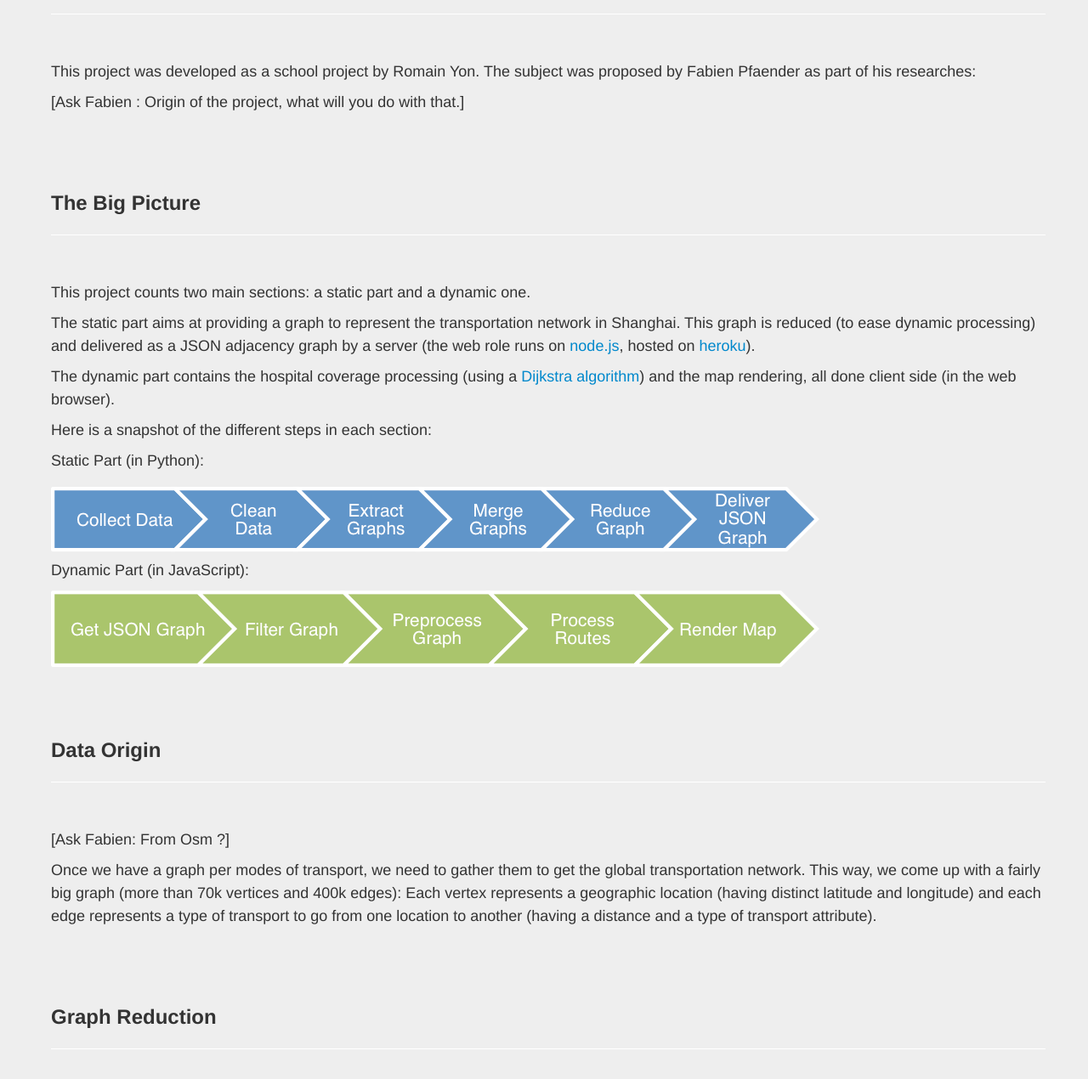
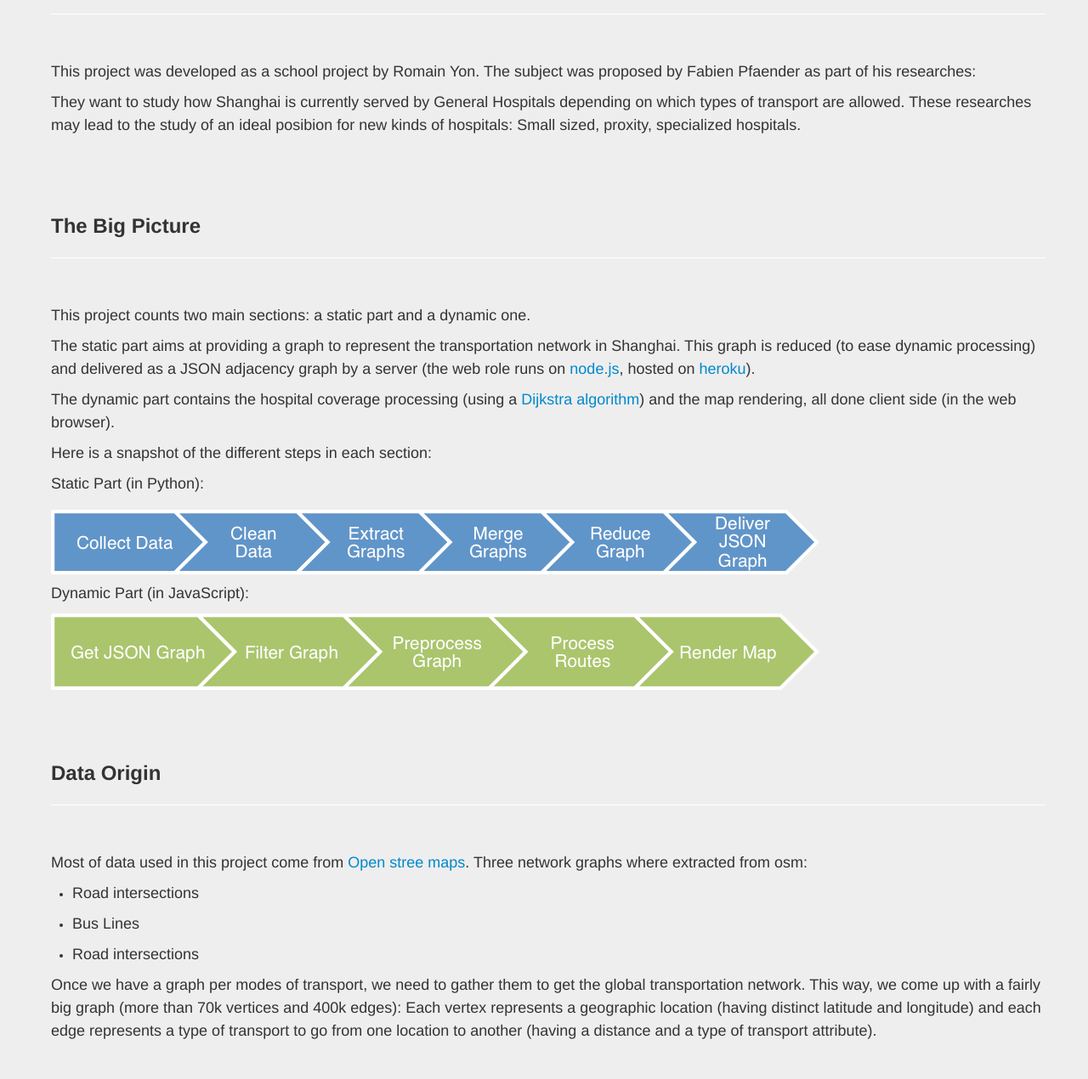
Before and after one commit to yonromai/complexcity, a website: page about.html in a window 1280 px wide. Shown: the part 650-1920 px from the top of the page at 85% size. Drawn offline with nearby package versions, Linux system fonts and the light colour scheme.

Commit message:
update about section

```diff
--- a/about.html
+++ b/about.html
@@ -87,7 +87,7 @@
     <hr>
   </div>
 <p>This project was developed as a school project by Romain Yon. The subject was proposed by Fabien Pfaender as part of his researches: </p>
-<p>[Ask Fabien : Origin of the project, what will you do with that.]</p>
+<p>They want to study how Shanghai is currently served by General Hospitals depending on which types of transport are allowed. These researches may lead to the study of an ideal posibion for new kinds of hospitals: Small sized, proxity, specialized hospitals.</p>
 </section>
 
 <section id="bigpicture">
@@ -118,7 +118,13 @@
     <hr>
   </div>
 
-<p>[Ask Fabien: From Osm ?]</p>
+<p>Most of data used in this project come from <a href="http://www.openstreetmap.org/">Open stree maps</a>. Three network graphs where extracted from osm:</p>
+
+<ul>
+  <li><p>Road intersections</p></li>
+  <li><p>Bus Lines</p></li>
+  <li><p>Road intersections</p></li>
+</ul>
 
 <p>Once we have a graph per modes of transport, we need to gather them to get the global transportation network.
 This way, we come up with a fairly big graph (more than 70k vertices and 400k edges): Each vertex represents a geographic location (having distinct latitude and longitude) and each edge represents a type of transport to go from one location to another (having a distance and a type of transport attribute).</p>
```
